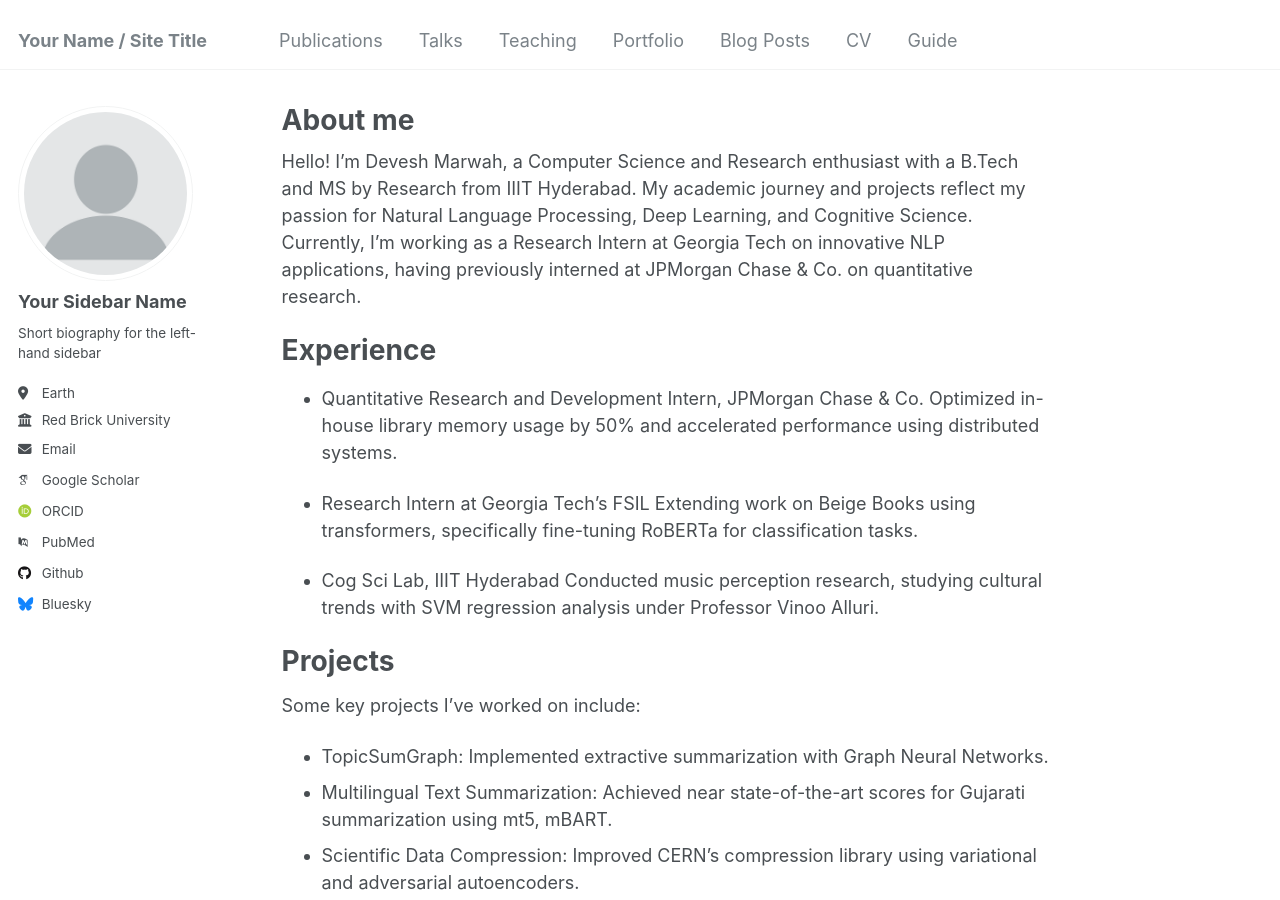
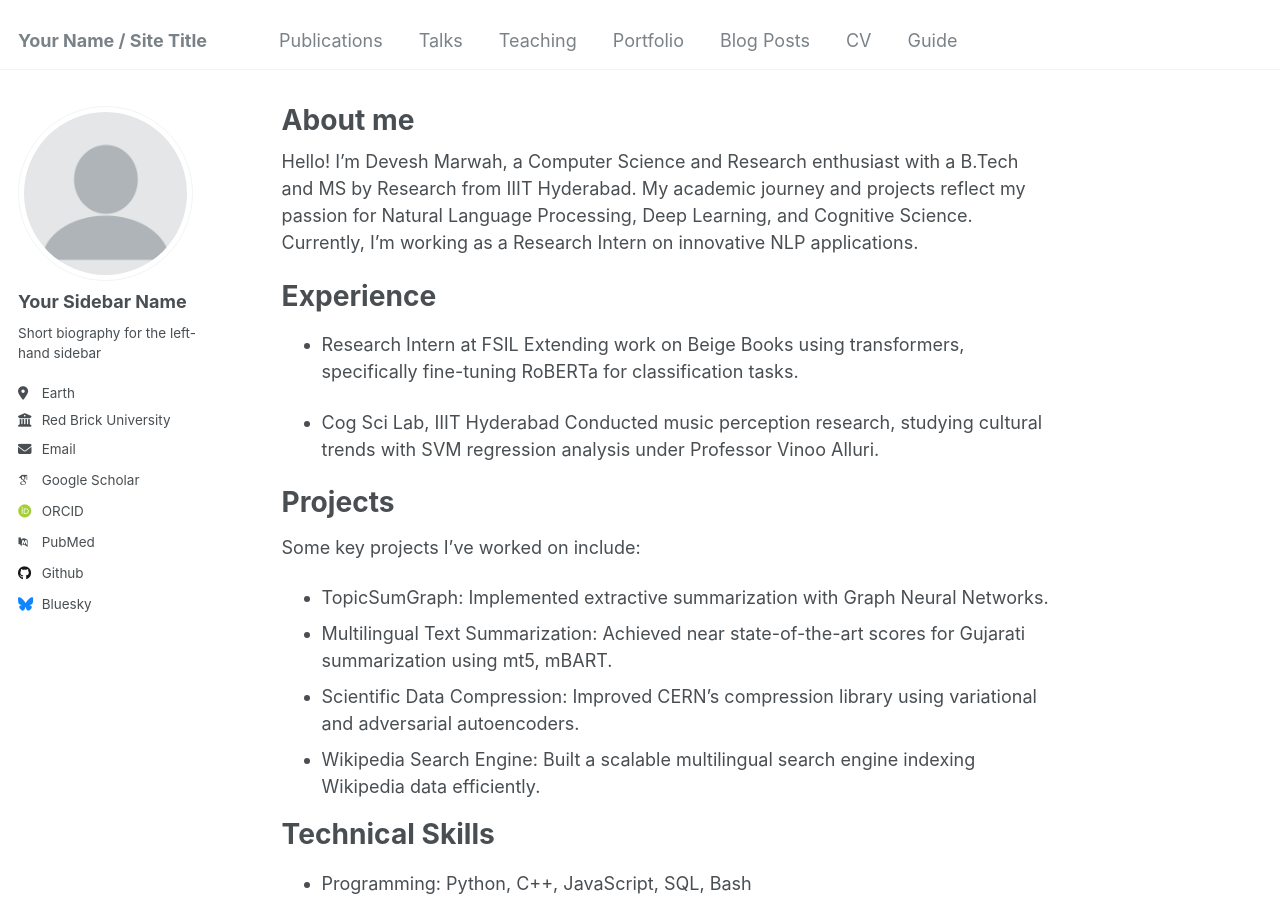
Before and after one commit to devesh-002/devesh-002.github.io, a Jekyll site: the page built from _pages/about.md, in a window 1280 px wide and 900 px high. Built offline with Jekyll 4.4.1, drawn with Linux system fonts in a browser that asks for light colours; some web fonts are replaced.

Commit message:
Update about.md

```diff
--- a/_pages/about.md
+++ b/_pages/about.md
@@ -6,14 +6,13 @@
   - /about/
   - /about.html
 ---
-Hello! I'm Devesh Marwah, a Computer Science and Research enthusiast with a B.Tech and MS by Research from IIIT Hyderabad. My academic journey and projects reflect my passion for Natural Language Processing, Deep Learning, and Cognitive Science. Currently, I'm working as a Research Intern at Georgia Tech on innovative NLP applications, having previously interned at JPMorgan Chase & Co. on quantitative research.
+Hello! I'm Devesh Marwah, a Computer Science and Research enthusiast with a B.Tech and MS by Research from IIIT Hyderabad. My academic journey and projects reflect my passion for Natural Language Processing, Deep Learning, and Cognitive Science. Currently, I'm working as a Research Intern on innovative NLP applications.
 
 Experience
 ====
-- Quantitative Research and Development Intern, JPMorgan Chase & Co.
-Optimized in-house library memory usage by 50% and accelerated performance using distributed systems.
 
-- Research Intern at Georgia Tech's FSIL
+
+- Research Intern at  FSIL
 Extending work on Beige Books using transformers, specifically fine-tuning RoBERTa for classification tasks.
 
 - Cog Sci Lab, IIIT Hyderabad
```
